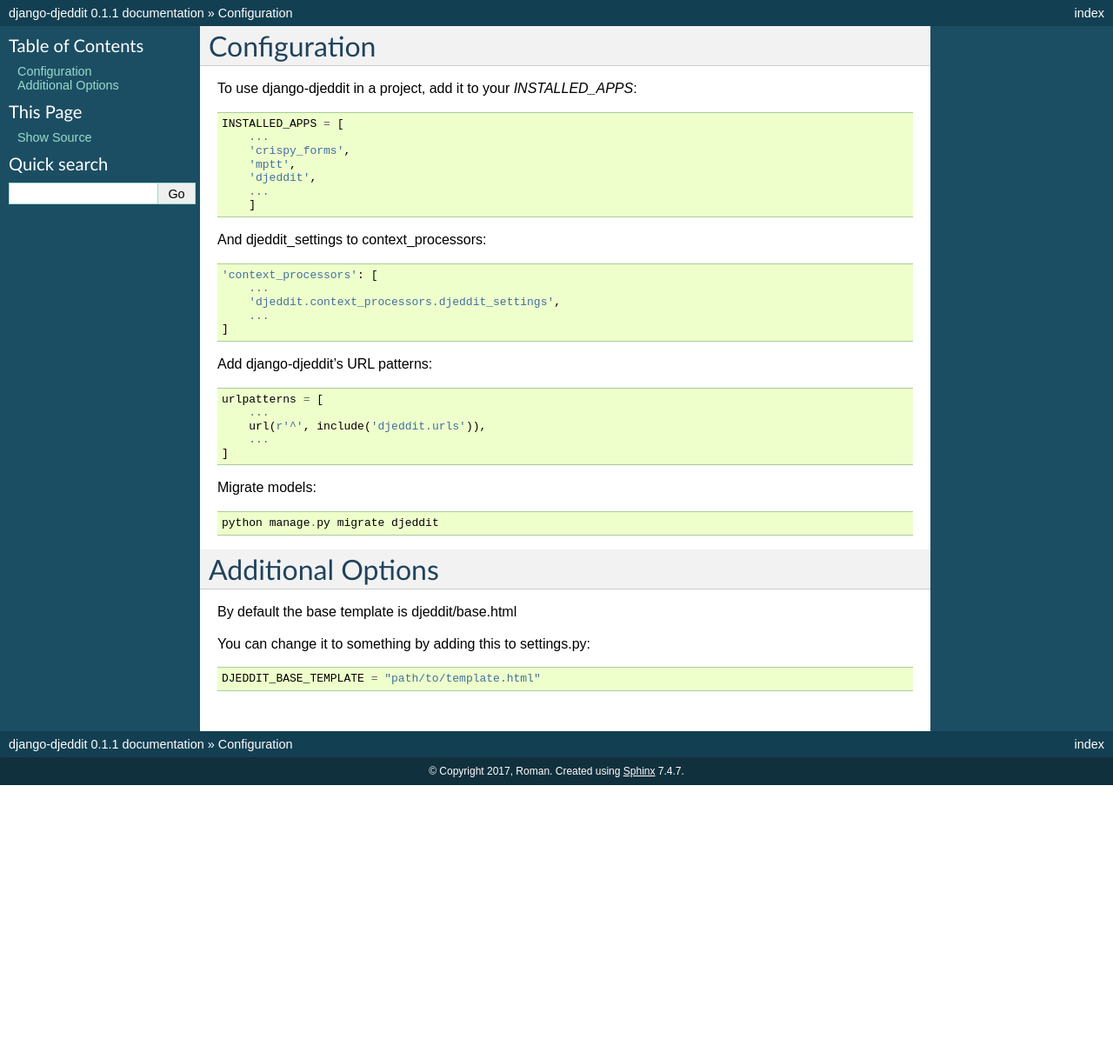
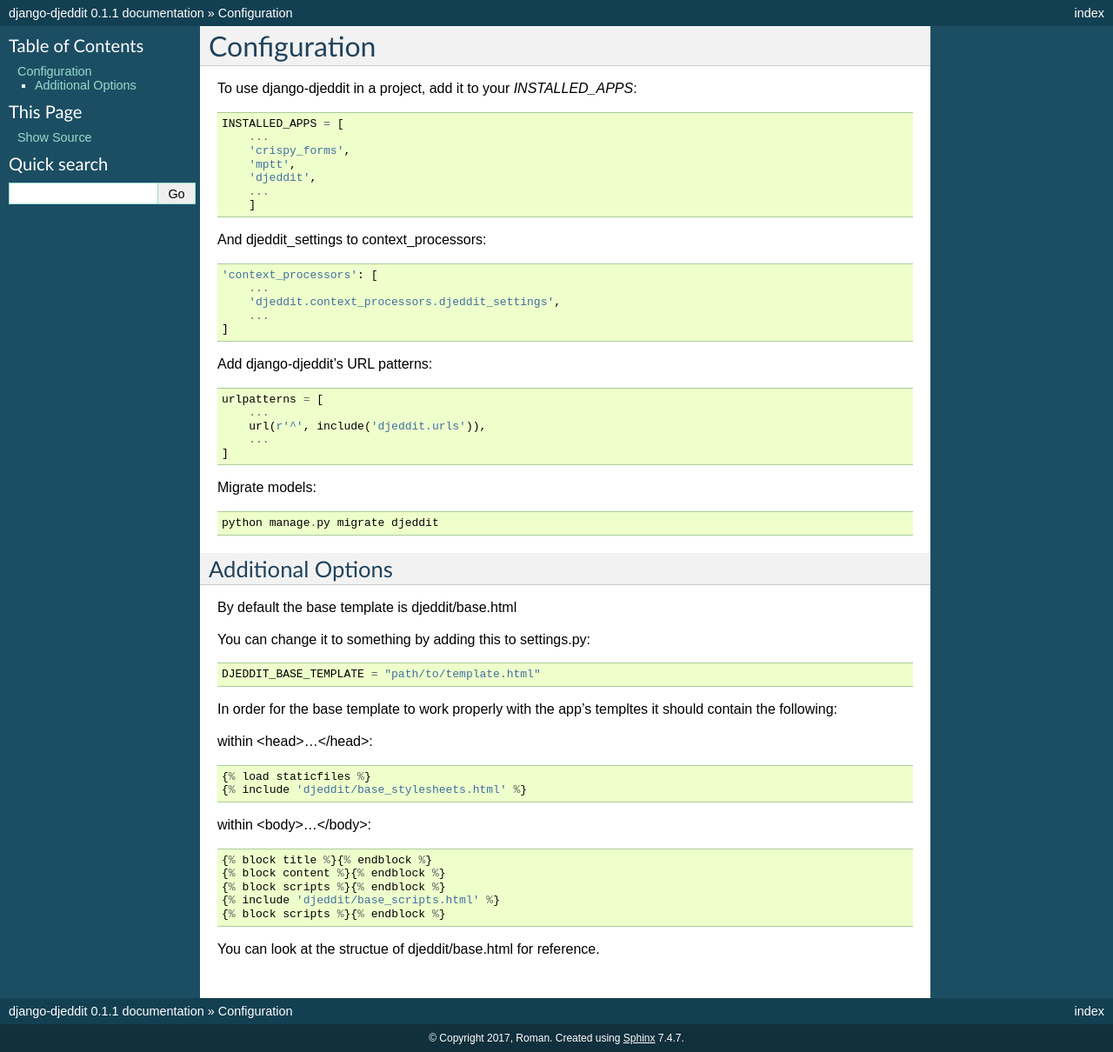
Before and after one commit to EatEmAll/django-djeddit, a Sphinx documentation site: the page built from docs/configuration.rst, in a window 1280 px wide. Shown: the whole page at 87% size. Built offline with Sphinx 7.4.7, drawn with Linux system fonts in a browser that asks for light colours; pages that are not in the unit, such as notebooks, are missing from menus; before the commit the page ends 903 px from its top, so only the background shows below that.

```diff
--- a/docs/configuration.rst
+++ b/docs/configuration.rst
@@ -40,7 +40,6 @@ Migrate models:
 
     python manage.py migrate djeddit
 
-=====
 Additional Options
 =====
 
@@ -51,3 +50,24 @@ You can change it to something by adding this to settings.py:
 .. code-block:: python
 
     DJEDDIT_BASE_TEMPLATE = "path/to/template.html"
+
+In order for the base template to work properly with the app's templtes it should contain the following:
+
+within <head>...</head>:
+
+.. code-block:: python
+
+    {% load staticfiles %}
+    {% include 'djeddit/base_stylesheets.html' %}
+
+within <body>...</body>:
+
+.. code-block:: python
+
+    {% block title %}{% endblock %}
+    {% block content %}{% endblock %}
+    {% block scripts %}{% endblock %}
+    {% include 'djeddit/base_scripts.html' %}
+    {% block scripts %}{% endblock %}
+
+You can look at the structue of djeddit/base.html for reference.
```
Also changed, not shown: README.rst (+15 -0 lines).
